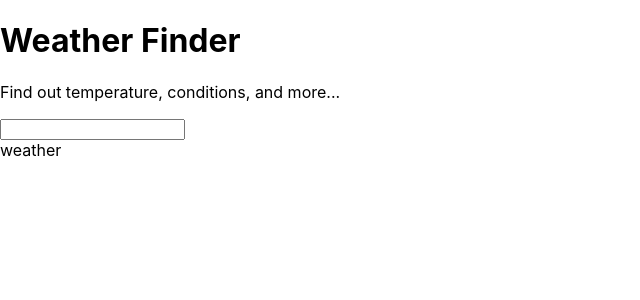
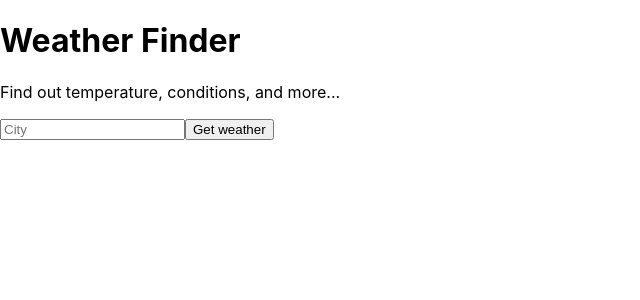
Before and after one commit to hewbahrami/weather-react-app, a React (Create React App) app: page / in a window 1280 px wide. Shown: the top 300 px of the page, without its empty margins (0-640 px from the left). Built offline with nearby package versions, Linux system fonts and the light colour scheme.

Commit message:
app is functional but needs styling

```diff
--- a/src/App.js
+++ b/src/App.js
@@ -3,21 +3,64 @@ import Titles from './components/Titles';
 import Form from './components/Form';
 import Weather from './components/Weather';
 
-
+const api_key = 'e9c60f49f115f9ff8f3f868feb3037b8';
 
 class App extends Component {
+
   state = {
-    input: ''
+    city: null,
+    temperature: null,
+    feels_like: null,
+    high: null,
+    low: null,
+    humidity: null,
+    description: null,
+    error: null
   }
+
+  getWeather = async (e) => {
+    e.preventDefault();
+    const city = e.target.elements.city.value;
+    const api_call = await fetch(`http://api.openweathermap.org/data/2.5/weather?q=${city}&appid=${api_key}&units=imperial`);
+    const data = await api_call.json();
+    if (city) {
+      console.log(data)
+      this.setState({
+        temperature: data.main.temp,
+        feels_like: data.main.feels_like,
+        high: data.main.temp_max,
+        low: data.main.temp_min,
+        city: data.name,
+        humidity: data.main.humidity,
+        description: data.weather[0].description,
+        error: null
+      })
+    } else {
+      this.setState({ error: 'please enter valid city' })
+    }
+
+  }
+
   render() {
+    const { temperature, feels_like, high, low, city, humidity, description, error } = this.state;
     return (
       <div>
         <Titles />
-        <Form />
-        <Weather />
+        <Form getWeather={this.getWeather} city={this.state.city} />
+        <Weather
+          temperature={temperature}
+          feels_like={feels_like}
+          high={high}
+          low={low}
+          city={city}
+          humidity={humidity}
+          description={description}
+          error={error}
+        />
       </div>
     )
   }
 }
 
+
 export default App;
--- a/src/components/Form.js
+++ b/src/components/Form.js
@@ -1,13 +1,12 @@
-import React, { Component } from 'react'
+import React from 'react'
 
-export class Form extends Component {
-    render() {
-        return (
-            <form>
-                <input type="text" name="city"></input>
-            </form>
-        )
-    }
+const Form = props => {
+    return (
+        <form onSubmit={props.getWeather}>
+            <input type="text" name="city" placeholder="City"></input>
+            <button type="submit">Get weather</button>
+        </form>
+    )
 }
 
 export default Form
--- a/src/components/Weather.js
+++ b/src/components/Weather.js
@@ -1,13 +1,18 @@
-import React, { Component } from 'react'
+import React from 'react'
 
-export class Weather extends Component {
-    render() {
-        return (
-            <div>
-                weather
-            </div>
-        )
-    }
+const Weather = ({ city, description, temperature, high, low, feels_like, humidity, error }) => {
+    return (
+        <div>
+            {city && <p>Location: {city}</p>}
+            {description && <p>{description}</p>}
+            {temperature && <p>Temperature: {temperature}°</p>}
+            {high && <p>High: {high}</p>}
+            {low && <p>Low: {low}</p>}
+            {feels_like && <p>Feels Like: {feels_like}</p>}
+            {humidity && <p>Humidity: {humidity}</p>}
+            {error && <p>{error}</p>}
+        </div>
+    )
 }
 
 export default Weather
```
Also changed, not shown: src/components/Titles.js (+3 -5 lines).
